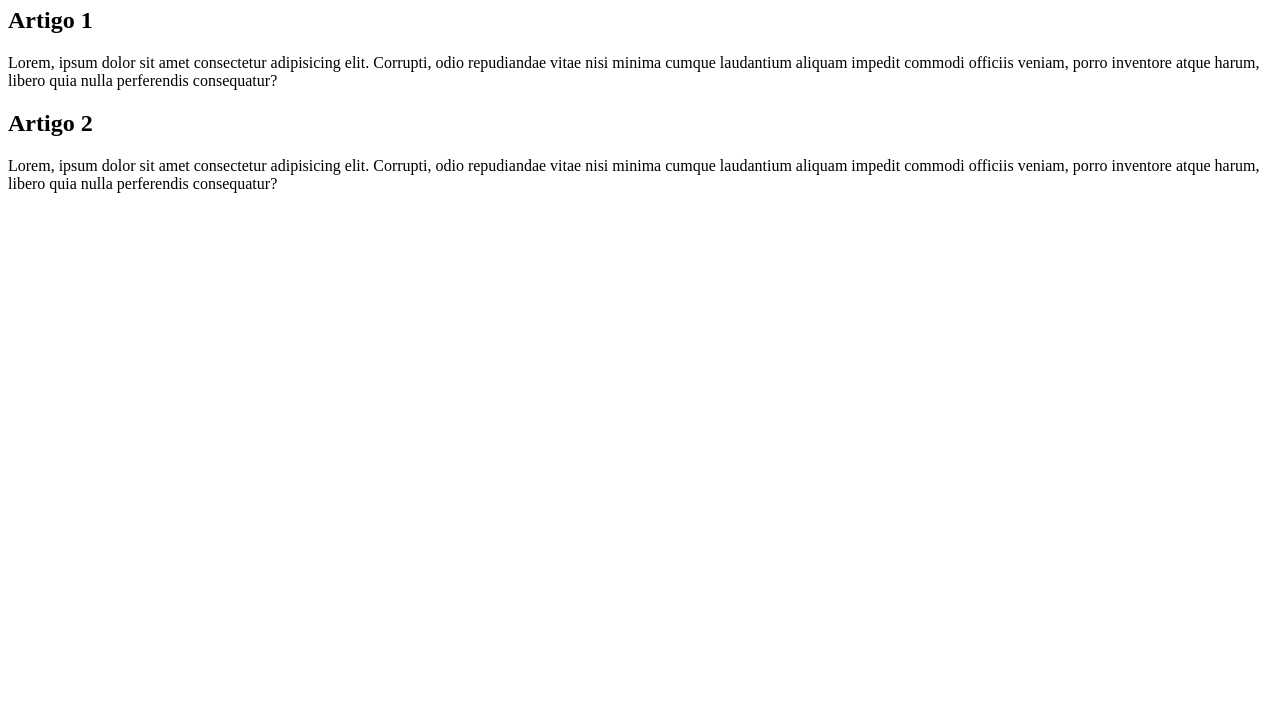
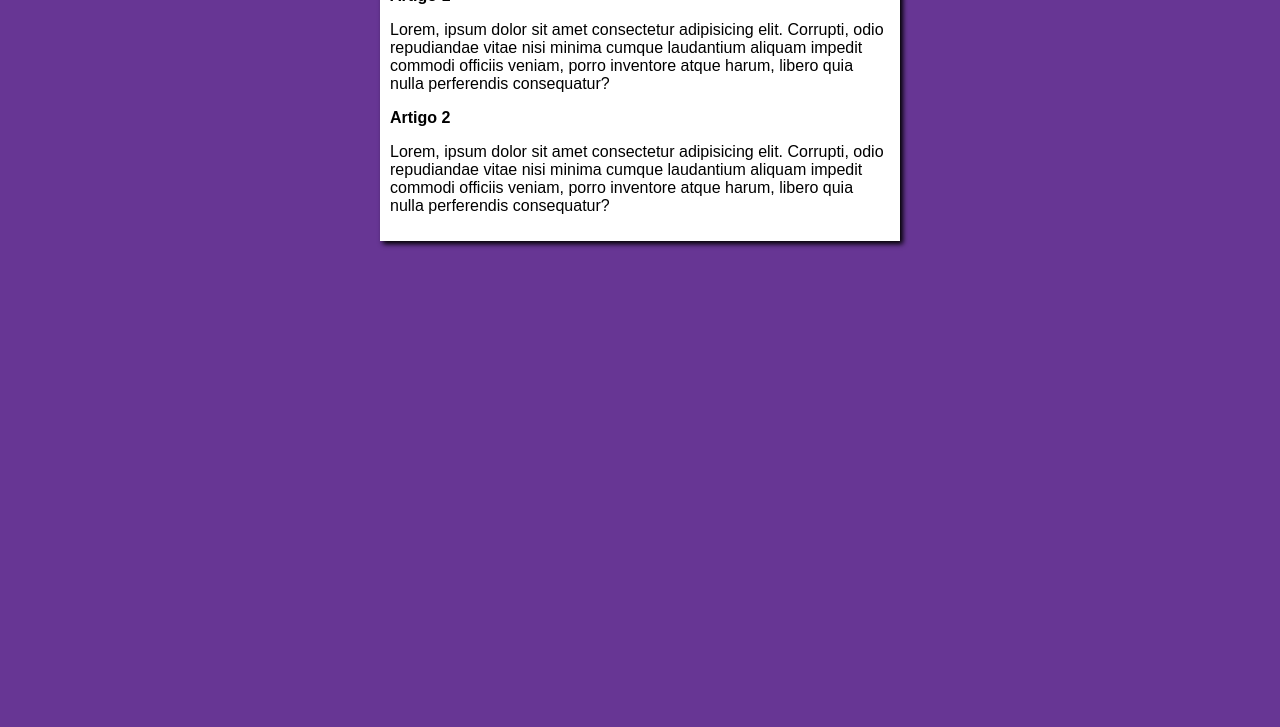
Before and after one commit to vfreitas09/site-projeto, a plain HTML site: page index.html in a window 1280 px wide. Shown: the part 73-800 px from the top of the page. Drawn offline with Linux system fonts and the light colour scheme.

Commit message:
iniciei o design

```diff
--- /dev/null
+++ b/estilos/style.css
@@ -0,0 +1,16 @@
+* {
+    font-family: Arial, Helvetica, sans-serif;
+    font-size: 16px;
+}
+
+body{
+    background-color: rgb(103, 54, 148);
+}
+
+main{
+    background-color: white;
+    width: 500px;
+    margin: auto;
+    padding: 10px;
+    box-shadow: 3px 3px 5px black;
+}
--- a/index.html
+++ b/index.html
@@ -5,6 +5,8 @@
     <meta http-equiv="X-UA-Compatible" content="IE=edge">
     <meta name="viewport" content="width=device-width, initial-scale=1.0">
     <title>Document</title>
+
+    <link rel="stylesheet" href="estilos/style.css">
 </head>
 <body>
     <main>
```
